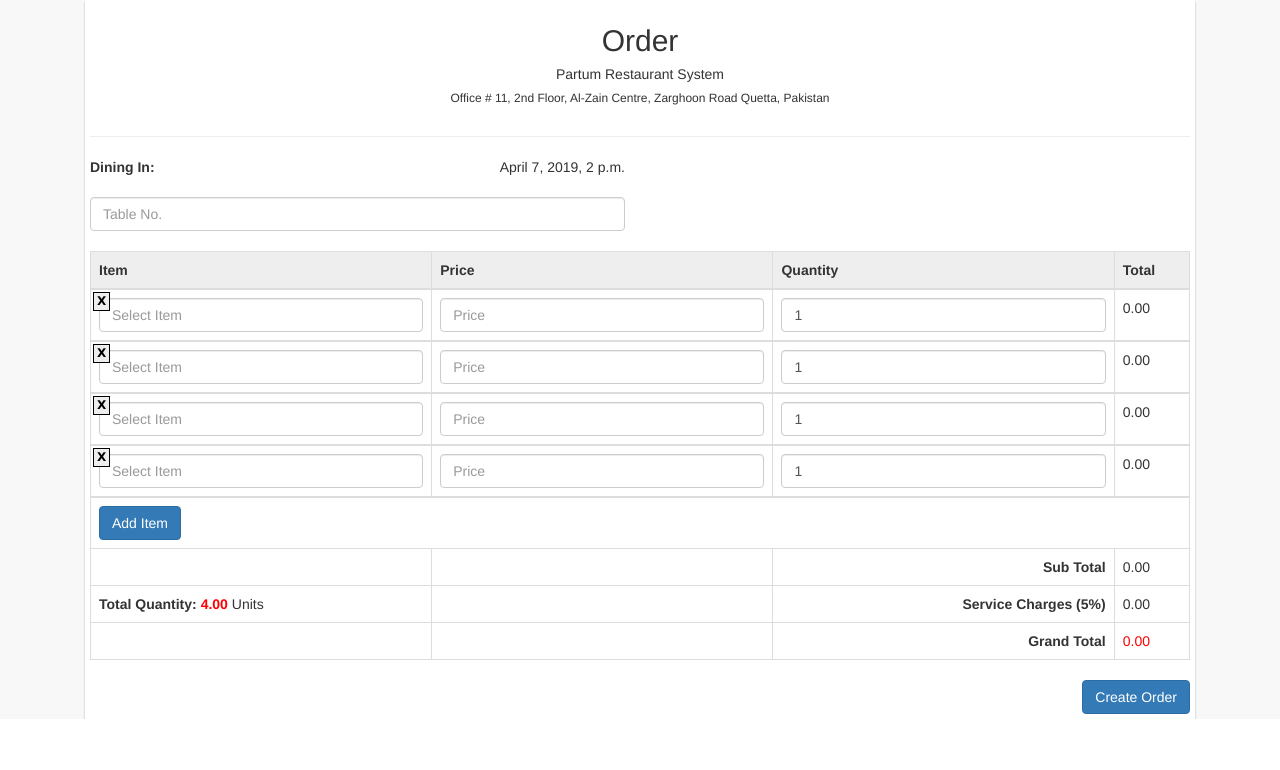
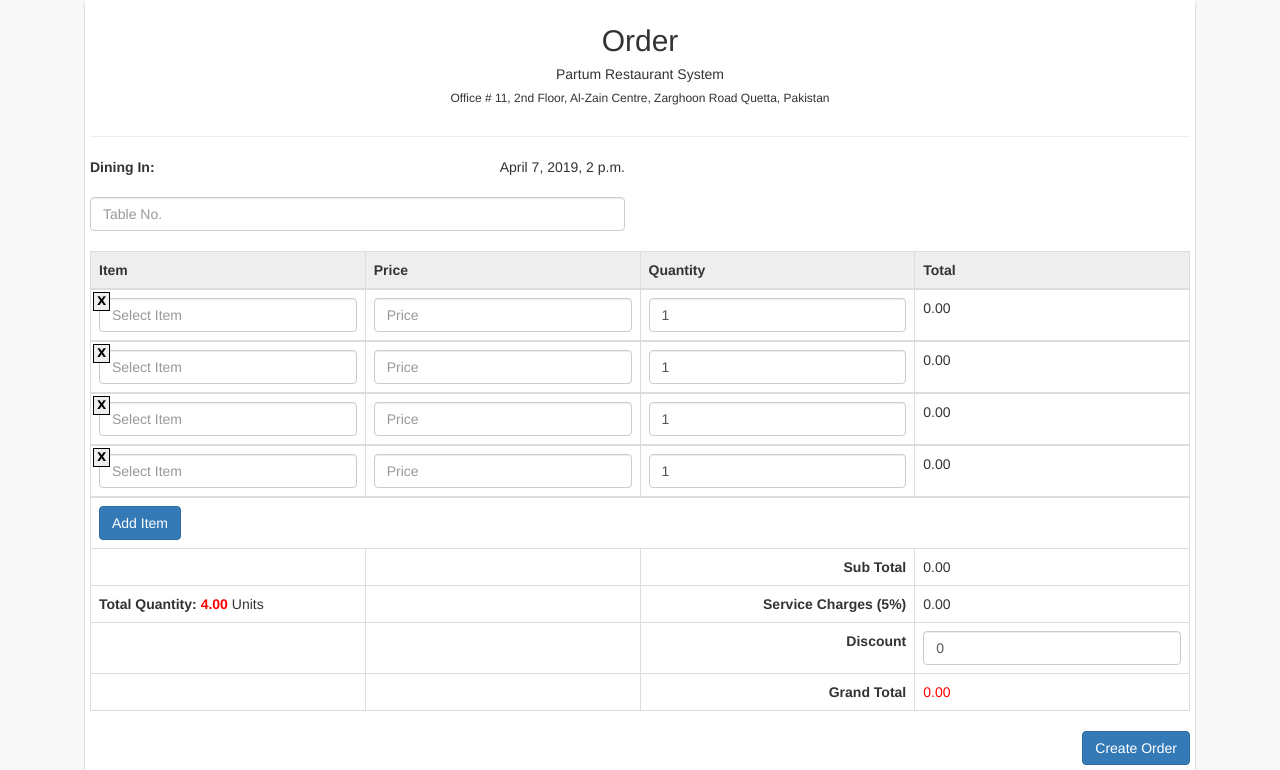
Before and after one commit to janzaheer/restaurant_system, a Django app: page /order/create/ in a window 1280 px wide. Shown: the part 145-915 px from the top of the page. Before the commit the page ends 864 px from the top, so only its background shows below. Run offline with Django 3.2, Linux system fonts and the light colour scheme; data that the repository does not hold is empty; some libraries are stand-ins or nearby versions.

Commit message:
added discount in orders

```diff
--- a/restaurant_sales/models.py
+++ b/restaurant_sales/models.py
@@ -37,6 +37,9 @@ class Order(DatedModel):
     sub_total = models.DecimalField(
         max_digits=20, decimal_places=2, default=0, blank=True, null=True
     )
+    discount = models.DecimalField(
+        max_digits=20, decimal_places=2, default=0, blank=True, null=True
+    )
     service_charges = models.DecimalField(
         max_digits=20, decimal_places=2, default=0, blank=True, null=True
     )
--- a/restaurant_sales/views.py
+++ b/restaurant_sales/views.py
@@ -141,6 +141,7 @@ class GenerateOrderAPIView(View):
         sub_total = self.request.POST.get('sub_total')
         due_total = self.request.POST.get('grand_total')
         service_charges = self.request.POST.get('service_charges')
+        discount = self.request.POST.get('discount')
         charges_percent = self.request.POST.get('charges_percent')
         total_qty = self.request.POST.get('totalQty')
 
@@ -166,6 +167,7 @@ class GenerateOrderAPIView(View):
                 'total_due': due_total,
                 'total_qty': total_qty,
                 'service_charges': service_charges,
+                'discount': discount,
                 'charges_percent': charges_percent,
                 'paid': False,
                 'items': purchased_items_id,
@@ -191,6 +193,7 @@ class UpdateOrderAPIView(View):
         due_total = self.request.POST.get('grand_total')
         service_charges = self.request.POST.get('service_charges')
         charges_percent = self.request.POST.get('charges_percent')
+        discount = self.request.POST.get('discount')
         pay_option = self.request.POST.get('pay_option')
         total_qty = self.request.POST.get('totalQty')
         purchased_items_id = []
@@ -229,6 +232,7 @@ class UpdateOrderAPIView(View):
             order_obj.table = table
             order_obj.service_charges = service_charges
             order_obj.charges_percent = charges_percent
+            order_obj.discount = discount
             order_obj.total_qty = total_qty
             order_obj.items = purchased_items_id
             order_obj.paid = True if pay_option == 'Paid' else False
--- a/templates/order/create.html
+++ b/templates/order/create.html
@@ -177,36 +177,18 @@
 								<td class="text-right"><strong>Service Charges (<span id="service_charges" contenteditable="true">5</span><span>%</span>)</strong></td>
                                 <td><span id="charges_amount">0</span></td>
 							</tr>
-{#							<tr>#}
-{#								<td><strong>Total Quantity: </strong><span id="totalQty" style="color: red; font-weight: bold">0</span> Units</td>#}
-{#								<td></td>#}
-{#								<td class="text-right"><strong>Discount</strong></td>#}
-{#								<td><input class="form-control" id="discount" value="0" type="text"></td>#}
-{#							</tr>#}
-{#							<tr>#}
-{#								<td></td>#}
-{#								<td></td>#}
-{#								<td class="text-right"><strong>Shipping</strong></td>#}
-{#								<td><input class="form-control" id="shipping" value="0" type="text"></td>#}
-{#							</tr>#}
+                            <tr>
+								<td></td>
+								<td></td>
+								<td class="text-right"><strong>Discount</strong></td>
+								<td><input class="form-control" id="discount" value="0" type="text"></td>
+							</tr>
 							<tr>
 								<td></td>
 								<td></td>
 								<td class="text-right"><strong>Grand Total</strong></td>
 								<td><span id="grandTotal" style="color:red">0</span></td>
 							</tr>
-{#                            <tr>#}
-{#								<td></td>#}
-{#								<td></td>#}
-{#								<td class="text-right"><strong>Received Amount</strong></td>#}
-{#								<td><input class="form-control" id="paidAmount" value="0" type="text"></td>#}
-{#							</tr>#}
-{#                            <tr>#}
-{#								<td></td>#}
-{#								<td></td>#}
-{#								<td class="text-right"><strong>Remaining Amount</strong></td>#}
-{#								<td><span id="remainingAmount">0</span></td>#}
-{#							</tr>#}
 							</tbody>
 						</table>
 					</div>
@@ -313,6 +295,7 @@
 
                 $.post("/order/generate/api/", {
                         csrfmiddlewaretoken: '{{ csrf_token }}',
+                        discount: discount,
                         table_no: table_no,
                         sub_total: sub_total,
                         grand_total: grand_total,
@@ -356,7 +339,7 @@ $('#create-invoice').on('click', function() {
 
 $('.form-control').click (function () {
     $('.list-error').hide();
-    checkDec(this);
+{#    checkDec(this);#}
 
 });
     </script>
```
Also changed, not shown: templates/order/update.html (+10 -2 lines), templates/order/view.html (+5 -2 lines), app_static/js/jquery.invoice.js, app_static/js/jquery.invoice.update.js, restaurant_sales/migrations/0024_order_discount.py (added), 1 other file.
